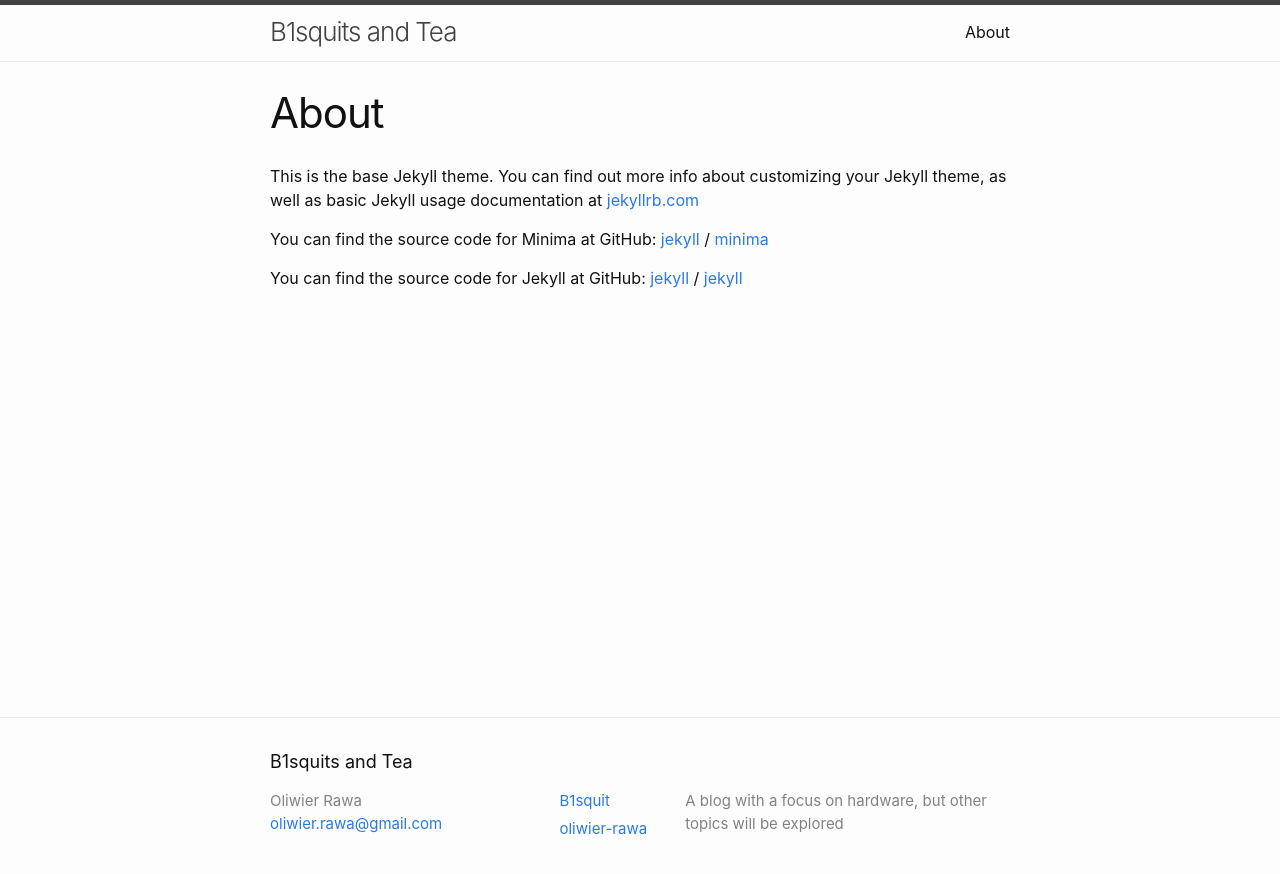
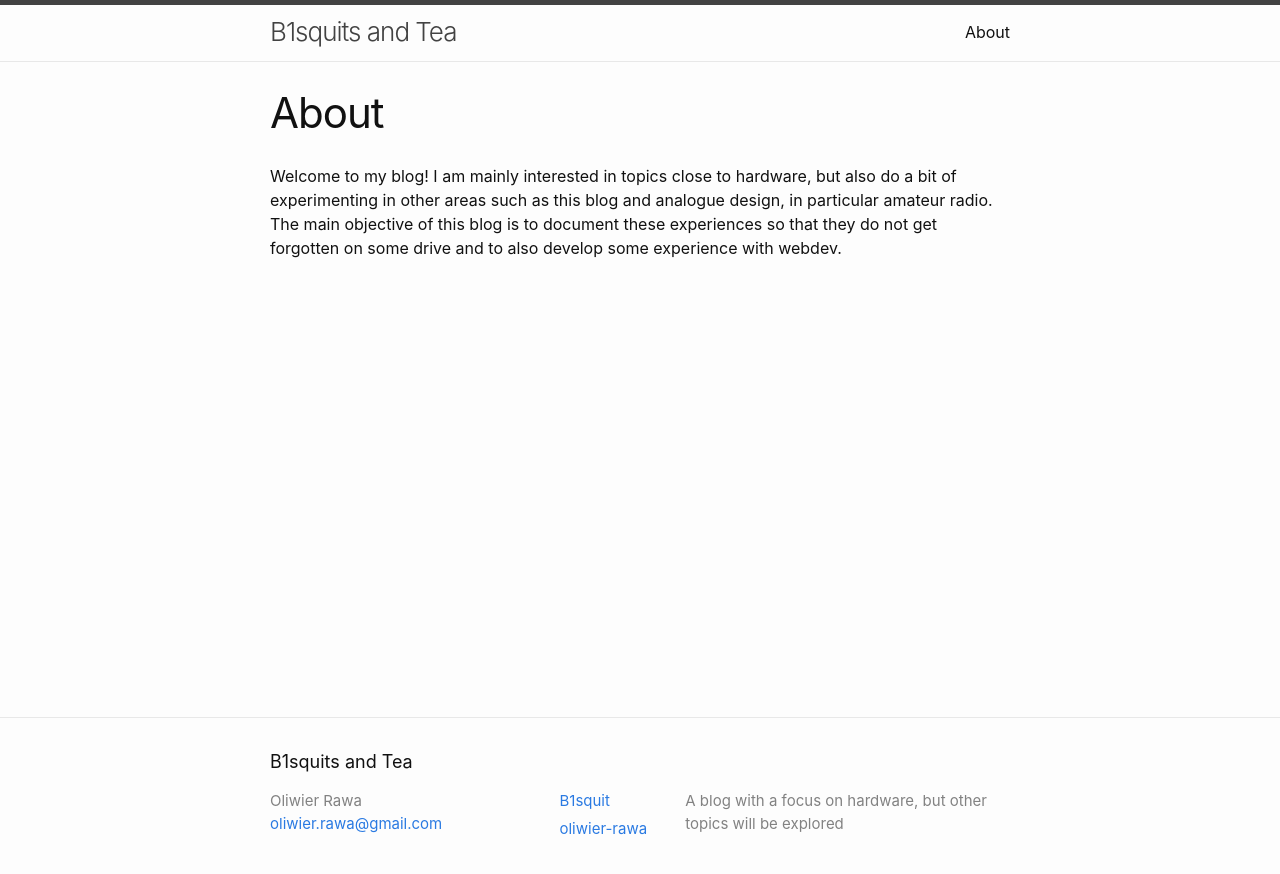
Before and after one commit to B1squit/B1squit.github.io, a Jekyll site: the page built from about.markdown, in a window 1280 px wide. Shown: the top 874 px of the page. Built offline with Jekyll 4.4.1, drawn with Linux system fonts in a browser that asks for light colours.

Commit message:
Updated about page

```diff
--- a/about.markdown
+++ b/about.markdown
@@ -4,15 +4,4 @@ title: About
 permalink: /about/
 ---
 
-This is the base Jekyll theme. You can find out more info about customizing your Jekyll theme, as well as basic Jekyll usage documentation at [jekyllrb.com](https://jekyllrb.com/)
-
-You can find the source code for Minima at GitHub:
-[jekyll][jekyll-organization] /
-[minima](https://github.com/jekyll/minima)
-
-You can find the source code for Jekyll at GitHub:
-[jekyll][jekyll-organization] /
-[jekyll](https://github.com/jekyll/jekyll)
-
-
-[jekyll-organization]: https://github.com/jekyll
+Welcome to my blog! I am mainly interested in topics close to hardware, but also do a bit of experimenting in other areas such as this blog and analogue design, in particular amateur radio. The main objective of this blog is to document these experiences so that they do not get forgotten on some drive and to also develop some experience with webdev.
```
